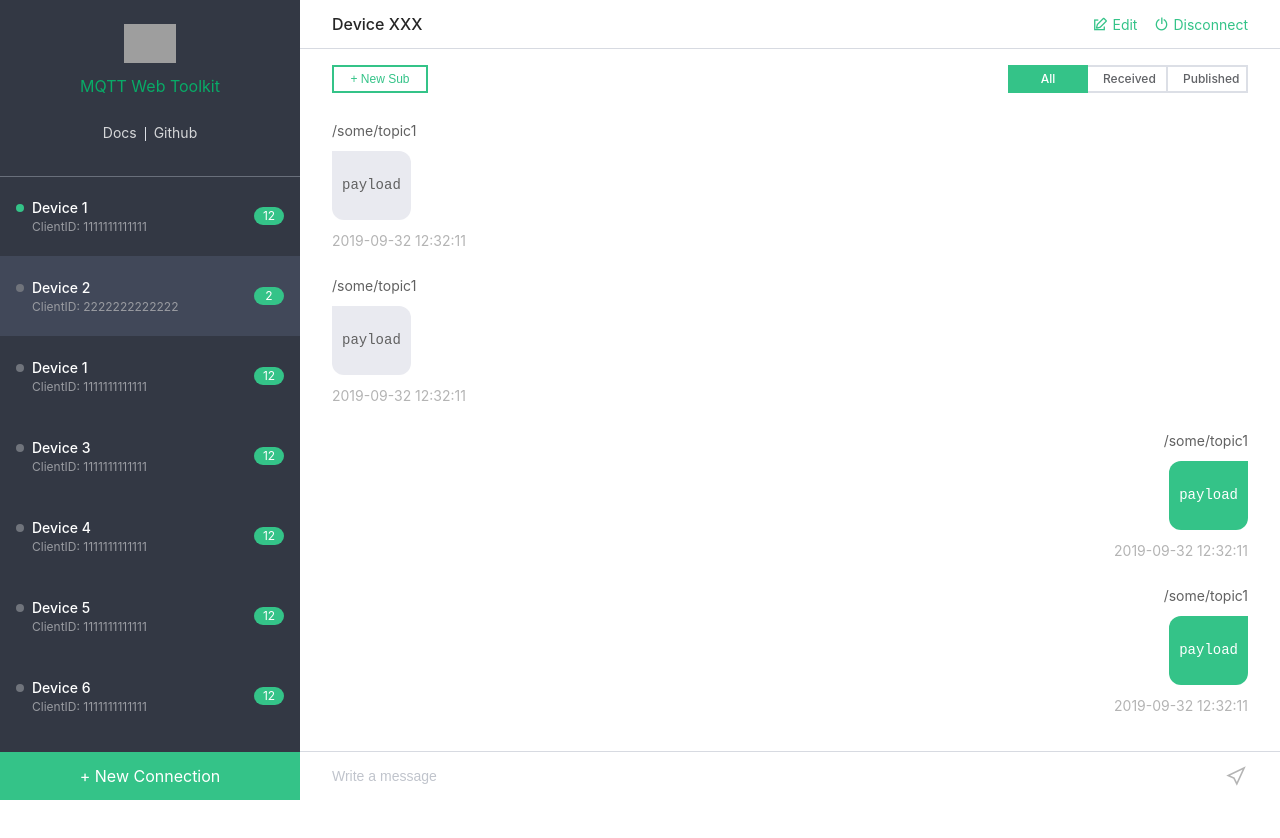
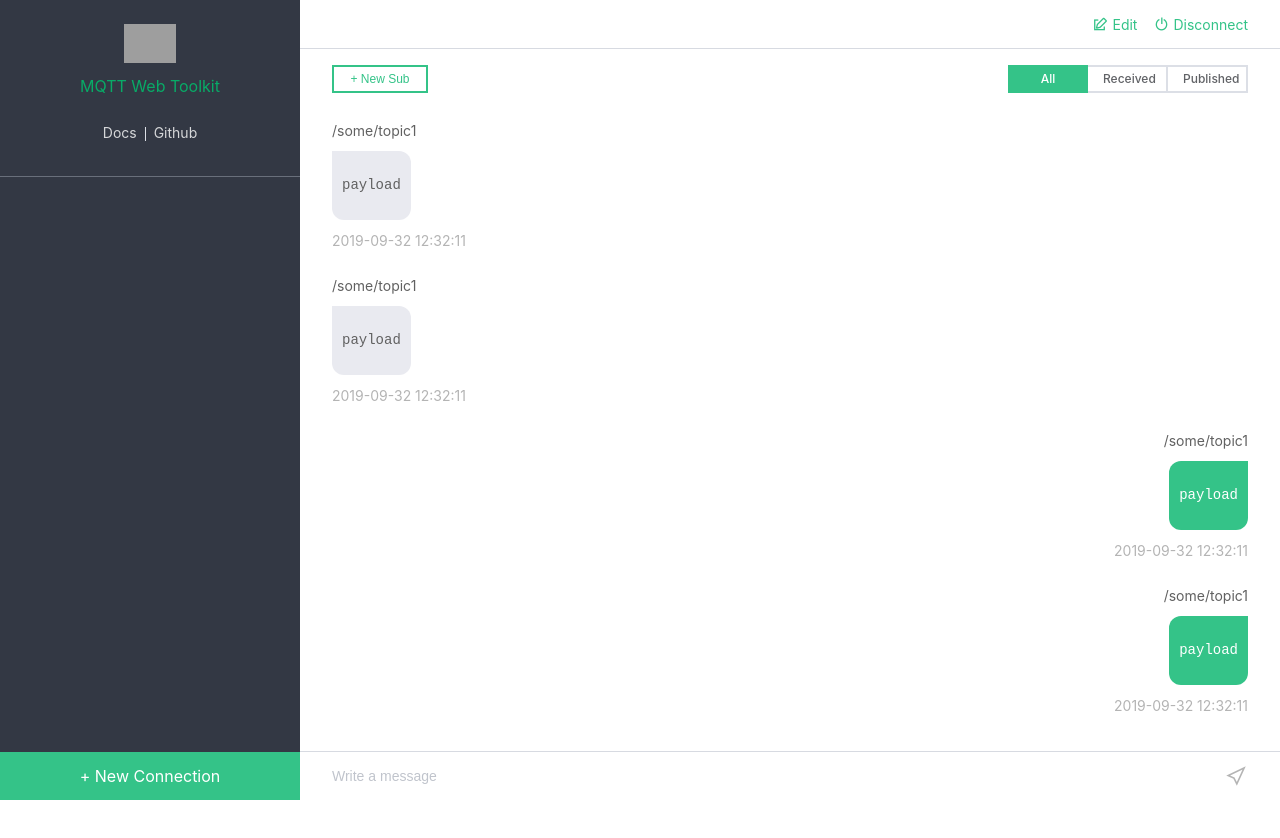
Before and after one commit to emqx/MQTT-Web-Toolkit, a Vue app: page / in a window 1280 px wide. Shown: the top 838 px of the page. Built offline with nearby package versions, Linux system fonts and the light colour scheme; grey boxes are pictures that could not be loaded.

Commit message:
feat(connection): save connections to the localStorage

```diff
--- a/src/components/ConnectionContent.vue
+++ b/src/components/ConnectionContent.vue
@@ -1,7 +1,7 @@
 <template>
   <div class="connection-content">
     <div class="top-bar">
-      <span class="client-name">Device XXX</span>
+      <span class="client-name">{{ activeConnection  }}</span>
       <a href="javascript:;" class="disconnect-button">
         <span class="iconfont icon-disconnect"></span>Disconnect
       </a>
@@ -54,6 +54,11 @@ export default {
     ConnectionMsgLeft,
     ConnectionMsgRight,
     ConnectionMsgPublish,
+  },
+  computed: {
+    activeConnection() {
+      return this.$store.state.activeConnection
+    },
   },
   data() {
     return {
--- a/src/components/LeftbarConnections.vue
+++ b/src/components/LeftbarConnections.vue
@@ -1,99 +1,44 @@
 <template>
   <div class="leftbar-connections">
-    <div class="connection-item">
+    <div class="connection-item"
+      v-for="connection in connections"
+      :class="{ active: connection.name == activeConnection }"
+      :key="connection.clientID"
+      @click="changeActiveConnection(connection.name)">
       <div class="item-left">
-        <div class="connection-status online"></div>
+        <div class="connection-status" :class="{ online: connection.connected }"></div>
         <div class="client-info">
-          <div class="client-name">Device 1</div>
-          <div class="client-id">ClientID: 1111111111111</div>
+          <div class="client-name">{{ connection.name  }}</div>
+          <div class="client-id">ClientID: {{ connection.clientID  }}</div>
         </div>
       </div>
-      <div class="new-msg-count">12</div>
-    </div>
-
-    <div class="connection-item active">
-      <div class="item-left">
-        <div class="connection-status"></div>
-        <div class="client-info">
-          <div class="client-name">Device 2</div>
-          <div class="client-id">ClientID: 2222222222222</div>
-        </div>
+      <div class="new-msg-count" v-if="connection.messageCount > 0">
+        {{ connection.messageCount }}
       </div>
-      <div class="new-msg-count">2</div>
-    </div>
-
-    <div class="connection-item">
-      <div class="item-left">
-        <div class="connection-status"></div>
-        <div class="client-info">
-          <div class="client-name">Device 1</div>
-          <div class="client-id">ClientID: 1111111111111</div>
-        </div>
-      </div>
-      <div class="new-msg-count">12</div>
-    </div>
-
-    <div class="connection-item">
-      <div class="item-left">
-        <div class="connection-status"></div>
-        <div class="client-info">
-          <div class="client-name">Device 3</div>
-          <div class="client-id">ClientID: 1111111111111</div>
-        </div>
-      </div>
-      <div class="new-msg-count">12</div>
-    </div>
-
-    <div class="connection-item">
-      <div class="item-left">
-        <div class="connection-status"></div>
-        <div class="client-info">
-          <div class="client-name">Device 4</div>
-          <div class="client-id">ClientID: 1111111111111</div>
-        </div>
-      </div>
-      <div class="new-msg-count">12</div>
-    </div>
-
-    <div class="connection-item">
-      <div class="item-left">
-        <div class="connection-status"></div>
-        <div class="client-info">
-          <div class="client-name">Device 5</div>
-          <div class="client-id">ClientID: 1111111111111</div>
-        </div>
-      </div>
-      <div class="new-msg-count">12</div>
-    </div>
-
-    <div class="connection-item">
-      <div class="item-left">
-        <div class="connection-status"></div>
-        <div class="client-info">
-          <div class="client-name">Device 6</div>
-          <div class="client-id">ClientID: 1111111111111</div>
-        </div>
-      </div>
-      <div class="new-msg-count">12</div>
-    </div>
-
-    <div class="connection-item">
-      <div class="item-left">
-        <div class="connection-status"></div>
-        <div class="client-info">
-          <div class="client-name">Device 7</div>
-          <div class="client-id">ClientID: 1111111111111</div>
-        </div>
-      </div>
-      <div class="new-msg-count">12</div>
     </div>
   </div>
 </template>
 
 
 <script>
+import { mapActions } from 'vuex'
+
 export default {
   name: 'LeftbarConnections',
+  computed: {
+    connections() {
+      return this.$store.state.connections
+    },
+    activeConnection() {
+      return this.$store.state.activeConnection
+    },
+  },
+  methods: {
+    ...mapActions(['CHANGE_ACTIVE_CONNECTION']),
+    changeActiveConnection(connectionName) {
+      this.CHANGE_ACTIVE_CONNECTION(connectionName)
+    },
+  },
 };
 </script>
 
--- a/src/components/NewConnection.vue
+++ b/src/components/NewConnection.vue
@@ -6,16 +6,20 @@
     :visible.sync="showDialog"
     @confirm="confirm"
     @close="close">
-    <el-form class="new-connection-form" label-position="top" :model="connection">
+    <el-form class="new-connection-form" label-position="top" ref="form"
+      :model="connection" :rules="rules">
       <el-row :gutter="20">
         <el-col :span="12">
-          <el-form-item label="Host">
-            <el-input size="mini" placeholder="127.0.0.1" v-model="connection.host"></el-input>
+          <el-form-item label="Name" prop="name">
+            <el-input size="mini" v-model="connection.name"></el-input>
           </el-form-item>
         </el-col>
         <el-col :span="12">
-          <el-form-item label="Port">
-            <el-input size="mini" placeholder="8083" v-model="connection.port"></el-input>
+          <el-form-item label="Host" prop="host">
+            <el-input size="mini" placeholder="127.0.0.1" v-model="connection.host">
+              <el-input placeholder="8083" size="mini" slot="append" type="number"
+                v-model.number="connection.port"></el-input>
+            </el-input>
           </el-form-item>
         </el-col>
       </el-row>
@@ -50,7 +54,7 @@
       <el-row :gutter="20">
         <el-col :span="12">
           <el-form-item label="Keepalive">
-            <el-input size="mini" v-model="connection.keepalive"></el-input>
+            <el-input size="mini" type="number" v-model.number="connection.keepalive"></el-input>
           </el-form-item>
         </el-col>
         <el-col :span="12">
@@ -64,6 +68,7 @@
 
 
 <script>
+import { mapActions } from 'vuex'
 import MyDialog from '@/components/MyDialog.vue'
 
 export default {
@@ -87,6 +92,7 @@ export default {
       confirmLoading: false,
       showDialog: this.visible,
       connection: {
+        name: '',
         host: '127.0.0.1',
         port: 8083,
         path: '/mqtt',
@@ -96,12 +102,29 @@ export default {
         keepalive: 60,
         cleanSession: false,
         ssl: false,
+        connected: false,
+        messageCount: 0,
+      },
+      rules: {
+        name: [
+          { required: true },
+        ],
+        host: [
+          { required: true },
+        ],
       },
     }
   },
   methods: {
+    ...mapActions(['CREATE_CONNECTION']),
     confirm() {
-
+      this.$refs.form.validate((valid) => {
+        if (!valid) {
+          return false
+        }
+        this.CREATE_CONNECTION({ ...this.connection })
+        return true
+      })
     },
     close() {
       this.$emit('update:visible', false)
@@ -134,6 +157,18 @@ export default {
       cursor: pointer;
       color: $color-main-green;
     }
+    .el-input-group {
+      vertical-align: initial;
+    }
+    .el-input-group__append {
+      padding: 0;
+      border-radius: 0;
+      border: none;
+      width: 80px;
+      .el-input__inner {
+        padding-right: 8px;
+      }
+    }
   }
   .el-checkbox {
     margin-top: 40px;
--- a/src/components/NewSubscription.vue
+++ b/src/components/NewSubscription.vue
@@ -83,7 +83,7 @@ export default {
 
     },
     unSubscribe(row) {
-
+      console.log(row)
     },
   },
 };
--- a/src/store.js
+++ b/src/store.js
@@ -1,16 +1,47 @@
 import Vue from 'vue';
 import Vuex from 'vuex';
 
+
 Vue.use(Vuex);
+
+const CREATE_CONNECTION = 'CREATE_CONNECTION'
+const DELETE_CONNECTION = 'DELETE_CONNECTION'
+const CHANGE_ACTIVE_CONNECTION = 'CHANGE_ACTIVE_CONNECTION'
+
+
+const storageConnections = JSON.parse(localStorage.getItem('connections')) || []
 
 export default new Vuex.Store({
   state: {
-
+    connections: storageConnections,
+    activeConnection: storageConnections.length > 0 ? storageConnections[0].name : '',
   },
   mutations: {
-
+    [CREATE_CONNECTION](state, connection) {
+      const connections = [...state.connections]
+      connections.push(connection)
+      state.connections = connections
+      state.activeConnection = connection.name
+      localStorage.setItem('connections', JSON.stringify(connections))
+    },
+    [DELETE_CONNECTION](state, connectionName) {
+      const connections = state.connections.filter(({ name }) => name !== connectionName)
+      state.connections = connections
+      localStorage.setItem('connections', connections)
+    },
+    [CHANGE_ACTIVE_CONNECTION](state, connectionName) {
+      state.activeConnection = connectionName
+    },
   },
   actions: {
-
+    [CREATE_CONNECTION]({ commit }, connection) {
+      commit(CREATE_CONNECTION, connection)
+    },
+    [DELETE_CONNECTION]({ commit }, connectionName) {
+      commit(CREATE_CONNECTION, connectionName)
+    },
+    [CHANGE_ACTIVE_CONNECTION]({ commit }, connectionName) {
+      commit(CHANGE_ACTIVE_CONNECTION, connectionName)
+    },
   },
 });
--- a/src/views/Home.vue
+++ b/src/views/Home.vue
@@ -2,8 +2,8 @@
   <div class="home">
     <Leftbar msg="Welcome to Your Vue.js App"/>
     <div class="right-content">
-    <ConnectionContent v-if="connections"/>
-    <EmptyPage v-else/>
+      <ConnectionContent v-if="connections"/>
+      <EmptyPage v-else/>
     </div>
   </div>
 </template>
@@ -21,10 +21,10 @@ export default {
     EmptyPage,
     ConnectionContent,
   },
-  data() {
-    return {
-      connections: [],
-    }
+  computed: {
+    connections() {
+      return this.$store.state.connections
+    },
   },
 };
 </script>
```
